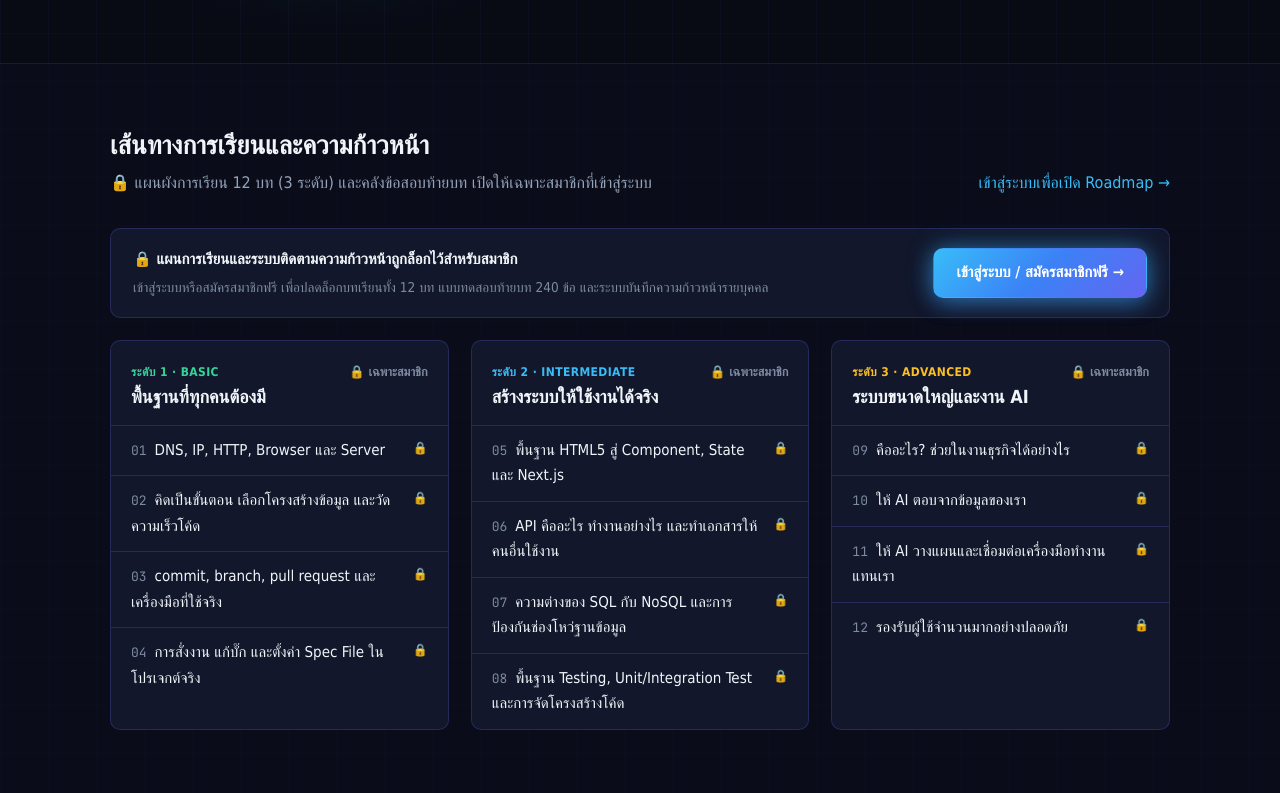
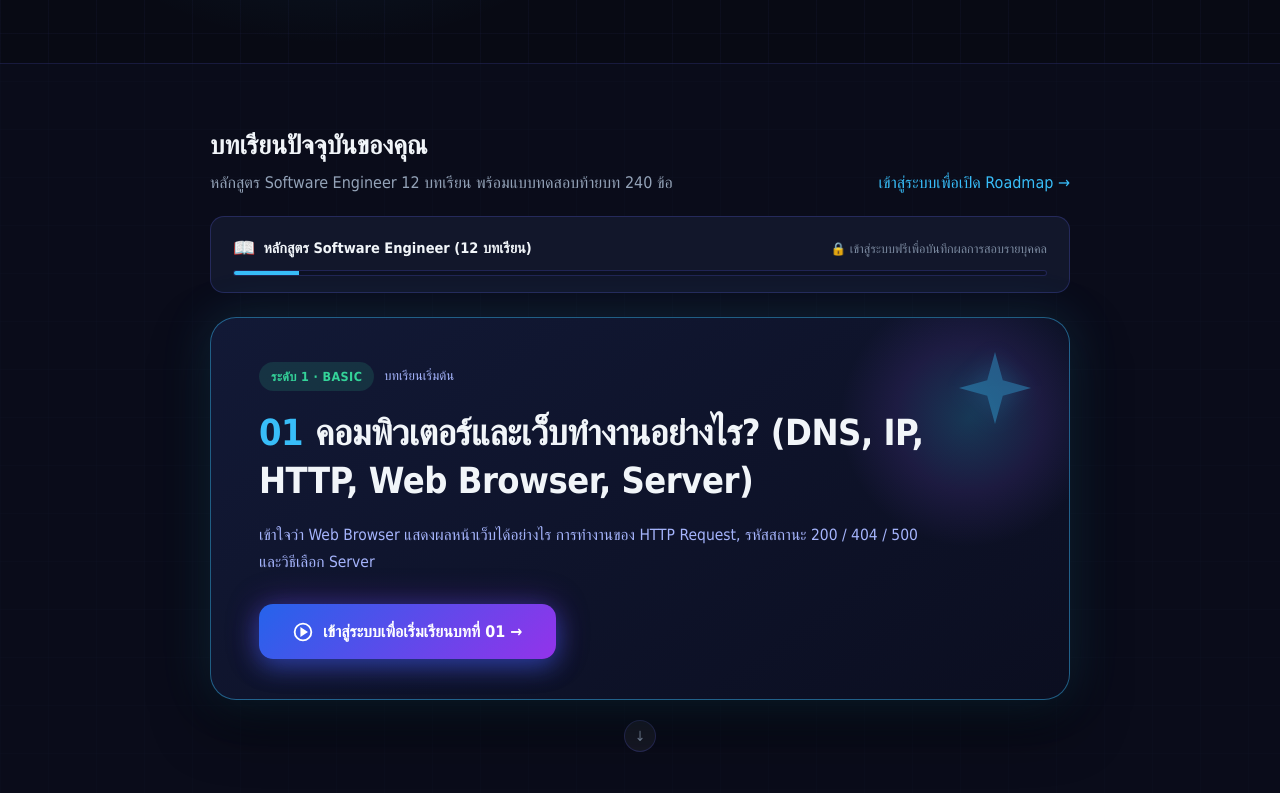
Before and after one commit to miterx112233-jpg/LernWeb, a Next.js app: page / in a window 1280 px wide. Shown: the part 1647-2440 px from the top of the page. Built offline with nearby package versions, Linux system fonts and the light colour scheme; a web font is replaced by a local one.

Commit message:
feat(home): replace 3-level list with active lesson hero card and progress bar

```diff
--- a/src/app/globals.css
+++ b/src/app/globals.css
@@ -2851,3 +2851,56 @@ ul, ol { margin: 0; padding: 0; list-style: none; }
     padding: 24px 18px;
   }
 }
+
+/* =========================================================
+   ACTIVE LESSON HERO CARD (หน้าแรก แสดงบทเรียนปัจจุบันตามตัวอย่าง)
+   ========================================================= */
+.active-lesson-hero {
+  position: relative;
+  max-width: 860px;
+  margin: 0 auto;
+  border-radius: 26px;
+  border: 1.5px solid rgba(56, 189, 248, 0.45);
+  background: linear-gradient(145deg, #121936 0%, #0B0E20 100%);
+  box-shadow: 0 0 50px rgba(56, 189, 248, 0.16), 0 24px 54px rgba(0, 0, 0, 0.6);
+  padding: 44px 48px 40px;
+  overflow: hidden;
+  transition: border-color 0.25s, box-shadow 0.25s;
+}
+:root:not([data-theme="dark"]) .active-lesson-hero {
+  background: linear-gradient(145deg, #FFFFFF 0%, #F1F5F9 100%);
+  border: 1.5px solid rgba(59, 130, 246, 0.35);
+  box-shadow: 0 16px 40px rgba(15, 23, 42, 0.08), 0 0 32px rgba(59, 130, 246, 0.12);
+}
+.active-lesson-hero:hover {
+  border-color: rgba(56, 189, 248, 0.65);
+  box-shadow: 0 0 60px rgba(56, 189, 248, 0.24), 0 28px 60px rgba(0, 0, 0, 0.65);
+}
+
+.active-lesson-btn {
+  display: inline-flex;
+  align-items: center;
+  gap: 10px;
+  padding: 14px 34px;
+  border-radius: 14px;
+  background: linear-gradient(135deg, #2563EB 0%, #9333EA 100%);
+  color: #FFFFFF !important;
+  font-size: 16px;
+  font-weight: 700;
+  box-shadow: 0 8px 24px rgba(37, 99, 235, 0.45), 0 0 32px rgba(147, 51, 234, 0.35);
+  border: none;
+  text-decoration: none;
+  transition: all 0.2s cubic-bezier(0.16, 1, 0.3, 1);
+  cursor: pointer;
+}
+.active-lesson-btn:hover {
+  transform: translateY(-2px);
+  box-shadow: 0 12px 30px rgba(37, 99, 235, 0.6), 0 0 42px rgba(147, 51, 234, 0.5) !important;
+}
+
+@media (max-width: 640px) {
+  .active-lesson-hero {
+    padding: 28px 20px 26px;
+    border-radius: 20px;
+  }
+}
--- a/src/app/page.tsx
+++ b/src/app/page.tsx
@@ -23,6 +23,9 @@ export default function HomePage() {
     lastVisitedLesson && !isDone(lastVisitedLesson.id)
       ? lastVisitedLesson
       : firstUncompletedLesson;
+
+  const currentLevel = LEVELS.find(lv => lv.id === resumeLesson.level) || LEVELS[0];
+  const levelStats = getStats(currentLevel.id);
 
   return (
     <>
@@ -236,150 +239,227 @@ export default function HomePage() {
         </div>
       </section>
 
-      {/* 4. เส้นทางการเรียนและความก้าวหน้า 3 ระดับ (Basic -> Intermediate -> Advanced) */}
+      {/* 4. บทเรียนปัจจุบันและความก้าวหน้า (ตามตัวอย่าง Image 1) */}
       <section className="section section--alt" id="progress">
         <div className="container">
-          <div className="section-head">
+          <div className="section-head" style={{ maxWidth: 860, margin: '0 auto 20px' }}>
             <div>
-              <h2 className="section-title">เส้นทางการเรียนและความก้าวหน้า</h2>
+              <h2 className="section-title">บทเรียนปัจจุบันของคุณ</h2>
               <p className="section-sub">
                 {user
-                  ? '12 บท แบ่งเป็น 3 ระดับ เรียนตามลำดับและทำแบบทดสอบท้ายบทครบ 10 ข้อเพื่อบันทึกความก้าวหน้า'
-                  : '🔒 แผนผังการเรียน 12 บท (3 ระดับ) และคลังข้อสอบท้ายบท เปิดให้เฉพาะสมาชิกที่เข้าสู่ระบบ'}
+                  ? 'ระบบบันทึกด่านที่คุณกำลังเรียนอยู่ เพื่อให้คุณกดเรียนต่อและทำแบบทดสอบได้ทันที'
+                  : 'หลักสูตร Software Engineer 12 บทเรียน พร้อมแบบทดสอบท้ายบท 240 ข้อ'}
               </p>
             </div>
             <Link className="link" href={user ? '/roadmap' : '/login'}>
-              {user ? 'ดูรายละเอียดใน Roadmap →' : 'เข้าสู่ระบบเพื่อเปิด Roadmap →'}
+              {user ? 'ดูแผนผังทั้งหมด (Roadmap) →' : 'เข้าสู่ระบบเพื่อเปิด Roadmap →'}
             </Link>
           </div>
 
-          {/* แถบสรุปความก้าวหน้ารวมบนหน้าแรก */}
+          {/* แถบสรุปความก้าวหน้ารวม (Top Progress Bar ตาม Image 1) */}
           <div
             style={{
-              padding: '18px 22px',
-              marginBottom: 22,
-              borderRadius: 10,
+              padding: '16px 22px',
+              marginBottom: 24,
+              borderRadius: 14,
               border: '1px solid var(--border)',
               background: 'var(--surface)',
-              display: 'flex',
-              justifyContent: 'space-between',
-              alignItems: 'center',
-              gap: 20,
-              flexWrap: 'wrap'
+              maxWidth: 860,
+              margin: '0 auto 24px'
             }}
           >
             {user ? (
               <>
-                <div style={{ flex: 1, minWidth: 240 }}>
-                  <div style={{ display: 'flex', justifyContent: 'space-between', alignItems: 'center', marginBottom: 8 }}>
-                    <span style={{ fontWeight: 700, fontSize: 15 }}>
-                      ความก้าวหน้ารวมทั้งหมด: {totalStats.done} / {totalStats.total} บทเรียน ({totalStats.pct}%)
+                <div style={{ display: 'flex', justifyContent: 'space-between', alignItems: 'center', flexWrap: 'wrap', gap: 10, marginBottom: 10 }}>
+                  <div style={{ display: 'flex', alignItems: 'center', gap: 8 }}>
+                    <span style={{ fontSize: 18 }} aria-hidden="true">📖</span>
+                    <span style={{ fontWeight: 700, fontSize: 14.5, color: 'var(--text)' }}>
+                      ความก้าวหน้ารวมทั้งหมด:
                     </span>
-                    <span className="muted" style={{ fontSize: 13 }}>
-                      ซิงค์กับบัญชี {user.displayName}
+                    <span style={{ fontWeight: 800, fontSize: 14.5, color: 'var(--brand)', marginLeft: 4 }}>
+                      {totalStats.done} / {totalStats.total} บทเรียน ({totalStats.pct}%)
                     </span>
                   </div>
-                  <div className="progress">
-                    <div className="progress__bar" style={{ width: `${totalStats.pct}%` }} />
+                  <div
+                    style={{
+                      display: 'inline-flex',
+                      alignItems: 'center',
+                      gap: 6,
+                      padding: '4px 12px',
+                      borderRadius: 999,
+                      border: '1px solid var(--border)',
+                      background: 'rgba(255, 255, 255, 0.04)',
+                      fontSize: 12.5,
+                      color: 'var(--text2)'
+                    }}
+                  >
+                    <svg width="13" height="13" viewBox="0 0 24 24" fill="none" stroke="currentColor" strokeWidth="2">
+                      <path d="M19 21v-2a4 4 0 0 0-4-4H9a4 4 0 0 0-4 4v2" />
+                      <circle cx="12" cy="7" r="4" />
+                    </svg>
+                    <span>ลิงก์กับบัญชี <strong>{user.displayName}</strong></span>
                   </div>
                 </div>
-
-                <div style={{ display: 'flex', gap: 10, alignItems: 'center', flexWrap: 'wrap' }}>
-                  <Link className="btn btn--primary" href={`/lesson/${resumeLesson.id}`}>
-                    {totalStats.done === totalStats.total
-                      ? 'ทบทวนบทเรียน →'
-                      : `เรียนต่อ บทที่ ${String(resumeLesson.no).padStart(2, '0')} →`}
-                  </Link>
+                <div className="progress" style={{ height: 6 }}>
+                  <div className="progress__bar" style={{ width: `${totalStats.pct}%` }} />
                 </div>
               </>
             ) : (
               <>
-                <div style={{ flex: 1, minWidth: 240 }}>
-                  <div style={{ fontWeight: 700, fontSize: 15, marginBottom: 4 }}>
-                    🔒 แผนการเรียนและระบบติดตามความก้าวหน้าถูกล็อกไว้สำหรับสมาชิก
+                <div style={{ display: 'flex', justifyContent: 'space-between', alignItems: 'center', flexWrap: 'wrap', gap: 10, marginBottom: 6 }}>
+                  <div style={{ display: 'flex', alignItems: 'center', gap: 8 }}>
+                    <span style={{ fontSize: 18 }} aria-hidden="true">📖</span>
+                    <span style={{ fontWeight: 700, fontSize: 14.5, color: 'var(--text)' }}>
+                      หลักสูตร Software Engineer (12 บทเรียน)
+                    </span>
                   </div>
-                  <p className="muted" style={{ margin: 0, fontSize: 13.5 }}>
-                    เข้าสู่ระบบหรือสมัครสมาชิกฟรี เพื่อปลดล็อกบทเรียนทั้ง 12 บท แบบทดสอบท้ายบท 240 ข้อ และระบบบันทึกความก้าวหน้ารายบุคคล
-                  </p>
+                  <span className="muted" style={{ fontSize: 12.5 }}>
+                    🔒 เข้าสู่ระบบฟรีเพื่อบันทึกผลการสอบรายบุคคล
+                  </span>
                 </div>
-                <div style={{ display: 'flex', gap: 10, alignItems: 'center', flexWrap: 'wrap' }}>
-                  <Link className="btn btn--primary" href="/login">
-                    เข้าสู่ระบบ / สมัครสมาชิกฟรี →
-                  </Link>
+                <div className="progress" style={{ height: 6 }}>
+                  <div className="progress__bar" style={{ width: `8%` }} />
                 </div>
               </>
             )}
           </div>
 
-          <div className="levels">
-            {LEVELS.map(lv => {
-              const stats = getStats(lv.id);
-              const lessons = LESSONS.filter(l => l.level === lv.id);
-              return (
-                <div key={lv.id} className="level-box">
-                  <div className="level-box__head">
-                    <div style={{ display: 'flex', justifyContent: 'space-between', alignItems: 'center' }}>
-                      <p className={`level-box__label c-${lv.id}`}>{lv.label}</p>
-                      <span className="muted" style={{ fontSize: 12.5, fontWeight: 600 }}>
-                        {user ? `${stats.done}/${stats.total} บท (${stats.pct}%)` : '🔒 เฉพาะสมาชิก'}
+          {/* การ์ดบทเรียนปัจจุบันแบบ Hero ตามตัวอย่าง Image 1 */}
+          <div className="active-lesson-hero">
+            {/* ประกายดาวนีออนด้านขวาบนตาม Image 1 */}
+            <div
+              style={{
+                position: 'absolute',
+                top: -30,
+                right: -30,
+                width: 260,
+                height: 260,
+                background: 'radial-gradient(circle, rgba(56, 189, 248, 0.22) 0%, rgba(139, 92, 246, 0.12) 40%, transparent 70%)',
+                pointerEvents: 'none'
+              }}
+            />
+            <div
+              style={{
+                position: 'absolute',
+                top: 34,
+                right: 38,
+                color: '#38BDF8',
+                opacity: 0.38,
+                pointerEvents: 'none',
+                filter: 'drop-shadow(0 0 12px rgba(56, 189, 248, 0.6))'
+              }}
+            >
+              <svg width="72" height="72" viewBox="0 0 24 24" fill="currentColor">
+                <path d="M12 0L14.6 9.4L24 12L14.6 14.6L12 24L9.4 14.6L0 12L9.4 9.4L12 0Z" />
+              </svg>
+            </div>
+
+            <div style={{ position: 'relative', zIndex: 1 }}>
+              {/* ป้ายแสดงระดับและสถิติของระดับนั้น */}
+              <div style={{ display: 'flex', alignItems: 'center', gap: 10, marginBottom: 18, flexWrap: 'wrap' }}>
+                <span
+                  className={`tag tag--${resumeLesson.level}`}
+                  style={{
+                    fontSize: 12.5,
+                    fontWeight: 700,
+                    padding: '4px 12px',
+                    borderRadius: 999,
+                    letterSpacing: '0.4px'
+                  }}
+                >
+                  {currentLevel.label}
                 </span>
-                    </div>
-                    <h3 className="level-box__title">{lv.title}</h3>
-                    {user && (
-                      <div className="progress" style={{ marginTop: 10, height: 6 }}>
-                        <div className="progress__bar" style={{ width: `${stats.pct}%` }} />
-                      </div>
+                <span style={{ fontSize: 13, color: 'var(--text2)', fontWeight: 500 }}>
+                  {user ? `${levelStats.done}/${levelStats.total} บท (${levelStats.pct}%)` : 'บทเรียนเริ่มต้น'}
+                </span>
+                {user && isDone(resumeLesson.id) && (
+                  <span
+                    style={{
+                      fontSize: 12,
+                      fontWeight: 700,
+                      padding: '2px 10px',
+                      borderRadius: 999,
+                      background: 'rgba(52, 211, 153, 0.15)',
+                      color: '#34D399',
+                      border: '1px solid rgba(52, 211, 153, 0.35)'
+                    }}
+                  >
+                    ✓ สอบผ่านแล้ว (≥ 80%)
+                  </span>
                 )}
               </div>
-                  <ul>
-                    {lessons.map(l => {
-                      const unlocked = user ? isLessonUnlocked(l.id) : false;
-                      const done = user ? isDone(l.id) : false;
-                      return (
-                        <li key={l.id}>
-                          <Link
-                            href={user ? `/lesson/${l.id}` : '/login'}
-                            style={user && !unlocked ? { opacity: 0.65 } : undefined}
-                            onClick={e => {
-                              if (user && !unlocked) {
-                                e.preventDefault();
-                                showToast(
-                                  `🔒 ต้องสอบผ่านบทที่ ${l.no - 1} ให้ได้คะแนน ≥ 80% ก่อนจึงจะเข้าบทที่ ${l.no} ได้`
-                                );
-                              }
+
+              {/* หัวข้อบทเรียนขนาดใหญ่ตาม Image 1 */}
+              <h3
+                style={{
+                  margin: '0 0 16px',
+                  fontSize: 'clamp(24px, 4vw, 36px)',
+                  fontWeight: 800,
+                  color: 'var(--text)',
+                  lineHeight: 1.35,
+                  letterSpacing: '-0.5px'
                 }}
               >
+                <span style={{ color: '#38BDF8', marginRight: 12 }}>
+                  {String(resumeLesson.no).padStart(2, '0')}
+                </span>
+                {resumeLesson.title}
+              </h3>
+
+              {/* คำอธิบายเนื้อหาบทเรียน */}
+              <p
+                style={{
+                  margin: '0 0 28px',
+                  fontSize: 15.5,
+                  color: 'var(--text2)',
+                  lineHeight: 1.75,
+                  maxWidth: 680
+                }}
+              >
+                {resumeLesson.summary || resumeLesson.why}
+              </p>
+
+              {/* ปุ่มเข้าสู่บทเรียนแบบ Gradient สวยงามตาม Image 1 */}
+              <div>
+                <Link
+                  href={user ? `/lesson/${resumeLesson.id}` : '/login'}
+                  className="active-lesson-btn"
+                >
+                  <svg width="20" height="20" viewBox="0 0 24 24" fill="none" stroke="currentColor" strokeWidth="2.2">
+                    <circle cx="12" cy="12" r="10" />
+                    <polygon points="10 8 16 12 10 16 10 8" fill="currentColor" />
+                  </svg>
                   <span>
-                              <span className="num">{String(l.no).padStart(2, '0')}</span>
-                              {l.tagline}
+                    {user
+                      ? isDone(resumeLesson.id) && totalStats.done === totalStats.total
+                        ? 'ทบทวนบทเรียนนี้ →'
+                        : isDone(resumeLesson.id)
+                        ? 'ทบทวนบทนี้ →'
+                        : 'เข้าสู่บทเรียน →'
+                      : 'เข้าสู่ระบบเพื่อเริ่มเรียนบทที่ 01 →'}
                   </span>
-                            {user ? (
-                              done ? (
-                                <span className="check" title="เรียนจบแล้ว (≥ 80%)">
-                                  ✓
-                                </span>
-                              ) : unlocked ? (
-                                <span style={{ color: 'var(--brand)', fontSize: 12, fontWeight: 700 }} title="บทเรียนปัจจุบัน">
-                                  ●
-                                </span>
-                              ) : (
-                                <span className="muted" style={{ fontSize: 12 }} title="ต้องผ่านบทก่อนหน้าก่อน">
-                                  🔒
-                                </span>
-                              )
-                            ) : (
-                              <span className="muted" style={{ fontSize: 12 }} title="ต้องเข้าสู่ระบบก่อนเรียน">
-                                🔒
-                              </span>
-                            )}
                 </Link>
-                        </li>
-                      );
-                    })}
-                  </ul>
               </div>
-              );
-            })}
+            </div>
+          </div>
+
+          {/* ลูกศรกลมชี้ลงตาม Image 1 */}
+          <div style={{ display: 'flex', justifyContent: 'center', marginTop: 20 }}>
+            <div
+              style={{
+                width: 32,
+                height: 32,
+                borderRadius: '50%',
+                background: 'rgba(255, 255, 255, 0.06)',
+                border: '1px solid var(--border)',
+                display: 'grid',
+                placeItems: 'center',
+                color: 'var(--muted)',
+                fontSize: 14
+              }}
+            >
+              ↓
+            </div>
           </div>
         </div>
       </section>
```
Lines whose indentation alone changed are shown as unchanged.
